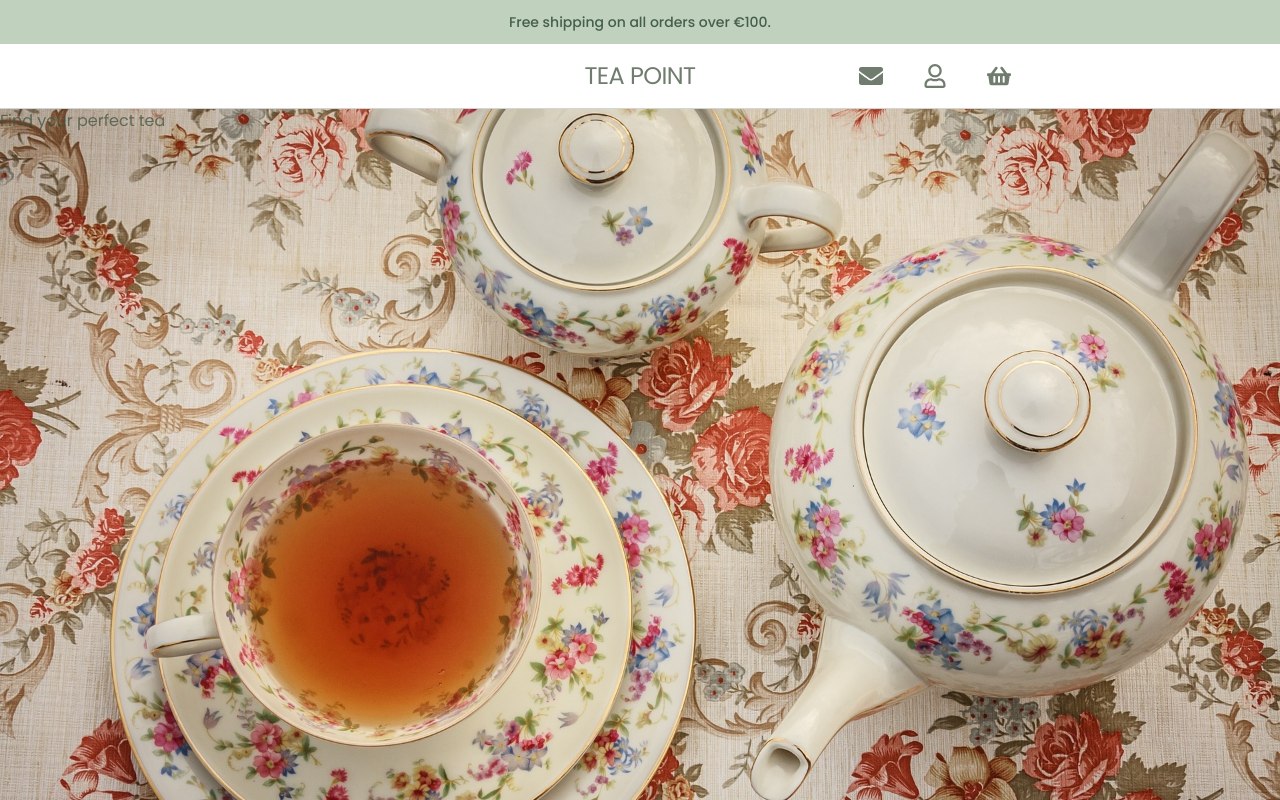
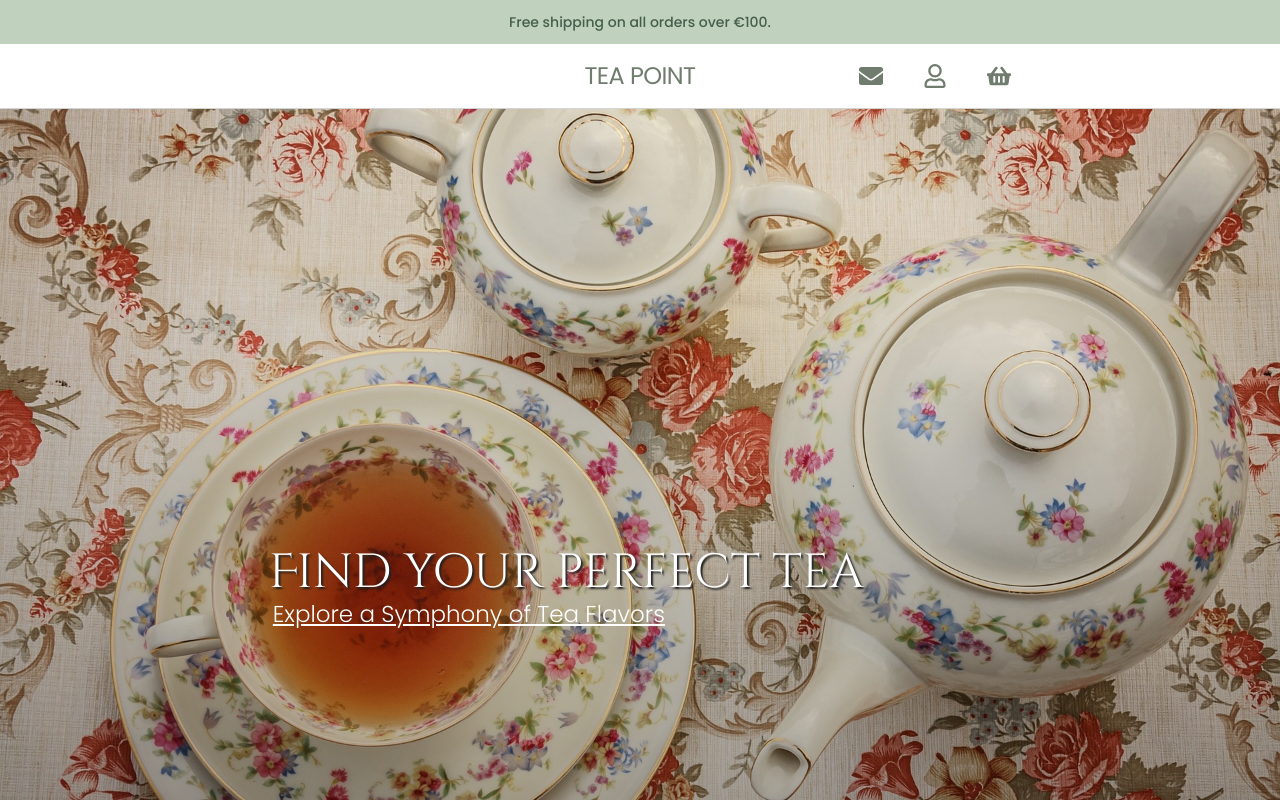
Before and after one commit to MarinnaPereira/tea-point, a React (Vite) app: page / in a window 1280 px wide. Shown: the top 800 px of the page. Built offline with nearby package versions, Linux system fonts and the light colour scheme.

Commit message:
Added opacity to nav bar in Nav.scss, line 18 click handler for exact hero image in Nav.jsx, line 10 curly braces and backticks for the phrase 'can't ' in NotFound.jsx, line 48 alt in Cart.jsx, text to hero in Hero.jsx & Hero.scss

```diff
--- a/src/components/Cart.jsx
+++ b/src/components/Cart.jsx
@@ -45,7 +45,7 @@ export const Cart = () => {
             {cart.map((product) => (
               <div key={product.id} className="main-container">
                 <div className="product-container">
-                  <img src={product.productImage} alt="" />
+                  <img src={product.productImage} alt={product.productName} />
                   <div className="product">
                     <span style={{ fontWeight: "bold" }}>
                       {product.productName}
--- a/src/components/Hero.jsx
+++ b/src/components/Hero.jsx
@@ -2,8 +2,11 @@ import "../scss/Hero.scss";
 export const Hero = () => {
   return (
     <div className="hero">
-      <div>
-        <p>Find your perfect tea</p>
+      <div className="absolute top-[45%] md:top-[55%] left-5 md:left-12 lg:left-[21%]">
+        <p className="text text-4xl md:text-5xl text-white font-cinzel">Find your perfect tea</p>
+        <a href="/products" className="link text-[23px] text-white ml-1">
+        Explore a Symphony of Tea Flavors
+        </a>
       </div>
     </div>
   );
--- a/src/components/Nav.jsx
+++ b/src/components/Nav.jsx
@@ -1,13 +1,13 @@
-import { NavLink } from "react-router-dom";
-import { UseCartContext } from "../contexts/CartContext";
+import {NavLink} from "react-router-dom";
+import {UseCartContext} from "../contexts/CartContext";
 // import { FaLeaf } from "react-icons/fa";
-import { FaEnvelope } from "react-icons/fa";
-import { FaShoppingBasket } from "react-icons/fa";
-import { FaRegUser } from "react-icons/fa";
+import {FaEnvelope} from "react-icons/fa";
+import {FaShoppingBasket} from "react-icons/fa";
+import {FaRegUser} from "react-icons/fa";
 import "../scss/Nav.scss";
 
 export const Nav = () => {
-  const { amountOfProducts } = UseCartContext();
+  const {amountOfProducts} = UseCartContext();
 
   const handleEmailClick = () => {
     const recipient = "contact@teapoint.com";
@@ -15,12 +15,16 @@ export const Nav = () => {
     window.location.href = mailtoLink;
   };
 
+  const handleTeaPointClick = () => {
+    window.scrollTo(0, 0);
+  };
+
   return (
     <nav className="p-4 text-2xl">
       <div className="container mx-auto grid grid-cols-3 items-center gap-4">
         <div></div>
         <div className="text-center">
-          <NavLink to={"/"}>
+          <NavLink to={"/"} exact onClick={handleTeaPointClick}>
             <span className="tracking-tight brand">TEA POINT</span>
           </NavLink>
         </div>
--- a/src/components/NotFound.jsx
+++ b/src/components/NotFound.jsx
@@ -7,7 +7,7 @@ export const NotFound = () => {
   return (
     <div className="notfound-container">
       <div>
-        <h1>Sorry we can't find that page</h1>
+        <h1>{`Sorry we can't find that page`}</h1>
         <p>
           Our search can help you discover available products or use the link
           below
--- a/src/scss/Hero.scss
+++ b/src/scss/Hero.scss
@@ -1,7 +1,27 @@
 .hero {
+  position: relative;
   background-image: url("../assets/hero1.jpg");
   background-position: center;
   background-size: cover;
   width: 100%;
   height: 100vh;
+  .link {
+    font-weight: 300;
+    text-decoration: underline;
+  }
+
+  .text {
+    text-shadow: 2px 2px 2px rgb(33, 33, 33);
+  }
 }
+
+.hero::before {
+  content: "";
+  position: absolute;
+  top: 0;
+  right: 0;
+  bottom: 0;
+  left: 0;
+  background: rgba(0, 0, 0, 0.2);
+  background: linear-gradient(to bottom, rgba(0, 0, 0, 0), rgba(0, 0, 0, 0.3));
+}
--- a/src/scss/Nav.scss
+++ b/src/scss/Nav.scss
@@ -1,5 +1,5 @@
 nav {
-  background-color: #ffffff;
+  background-color: rgba(255, 255, 255, 0.8);
   .brand {
     &:hover {
       color: #cbd7c9;
```
